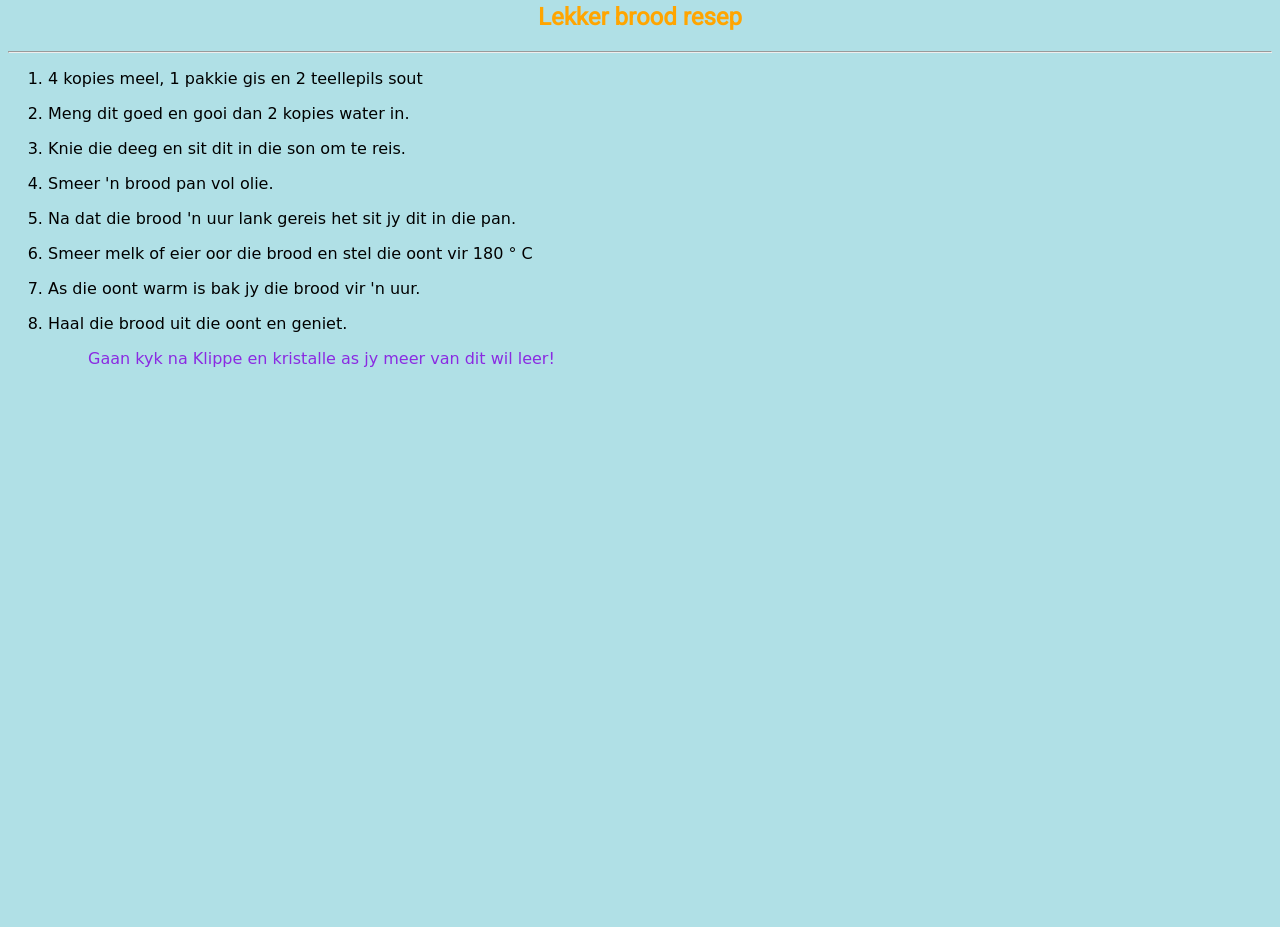
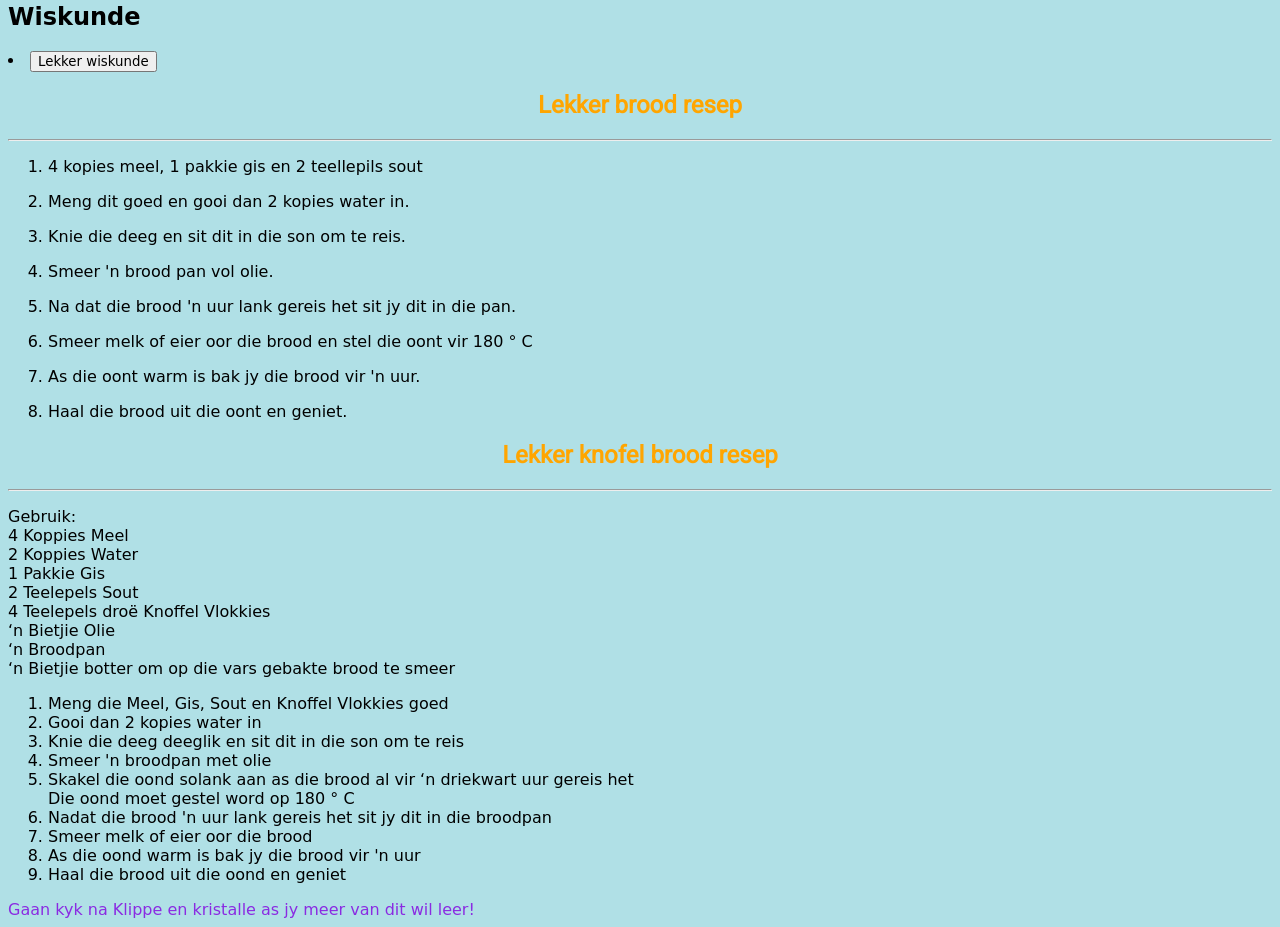
Before and after one commit to philipdejager/philipdejager.github.io, a plain HTML site: page index.html in a window 1280 px wide. Shown: the part 629-1556 px from the top of the page. Before the commit the page ends 1013 px from the top, so only its background shows below. Drawn offline with Linux system fonts and the light colour scheme; a web font is replaced by a local one.

Commit message:
Update index.html

```diff
--- a/index.html
+++ b/index.html
@@ -33,6 +33,8 @@ datum en tyd</button>
  <li><a title="Kies vir jou 'n speletjie" href="http://kizi.com/"><button style="font-family: Baloo Chettan, cursive;">Kizi Games</button></a></li>
   <li><a title="Kinder vriendelike google" href="https://www.kiddle.co/"><button style="font-family: Baloo Chettan, cursive;">Kiddle</button></a></li>
  </ul>
+ <h2>Wiskunde</h2>
+   <li><a title="Leer maal tafels" href="http://www.thegreatmartinicompany.com/Math-Quick-Quiz/multiplication-quiz.html"><button style="font-family: Baloo Chettan, cursive;">Lekker wiskunde</button></a></li>
   <h2 style="color:orange; text-align:center; font-family: Roboto, sans-serif;" >Lekker brood resep</h2>
   <hr/>
    <ol>
@@ -40,11 +42,36 @@ datum en tyd</button>
 <li><p>Meng dit goed en gooi dan 2 kopies water in.</p></li>
 <li><p>Knie die deeg en sit dit in die son om te reis.</p></li>
  <li><p>Smeer 'n brood pan vol olie.</p></li>
-  <li><p>Na dat die brood 'n uur lank gereis het sit jy dit in die pan.
+  <li><p>Na dat die brood 'n uur lank gereis het sit jy dit in die pan.</p></li>
      <li><p>Smeer melk of eier oor die brood en stel die oont vir 180 &deg; C</p></li>
        <li><p>As die oont warm is bak jy die brood vir 'n uur.</p></li>
        <li><p>Haal die brood uit die oont en geniet.</p></li>
-   <ol/>
+   </ol>
+   <h2 style="color:orange; text-align:center; font-family: Roboto, sans-serif;" >Lekker knofel brood resep</h2>
+  <hr/>
+<p>
+Gebruik:<br/>
+4 Koppies Meel<br/>
+2 Koppies Water<br/>
+1 Pakkie Gis<br/>
+2 Teelepels Sout<br/>
+4 Teelepels droë Knoffel Vlokkies<br/>
+‘n Bietjie Olie<br/>
+‘n Broodpan<br/>
+‘n Bietjie botter om op die vars gebakte brood te smeer<br/>
+
+<ol>
+<li>Meng die Meel, Gis, Sout en Knoffel Vlokkies goed</li>
+<li>Gooi dan 2 kopies water in</li>
+<li>Knie die deeg deeglik en sit dit in die son om te reis</li>
+<li>Smeer 'n broodpan met olie</li>
+<li>Skakel die oond solank aan as die brood al vir ‘n driekwart uur gereis het
+<br/>Die oond moet gestel word op 180 ° C</li>
+<li>Nadat die brood 'n uur lank gereis het sit jy dit in die broodpan</li>
+<li>Smeer melk of eier oor die brood</li>
+<li>As die oond warm is bak jy die brood vir 'n uur</li>
+<li>Haal die brood uit die oond en geniet</li>
+</ol>
  <footer style="color:blueviolet">Gaan kyk na Klippe en kristalle as jy meer van dit wil leer!</footer>
  </body>
  </html>
```
